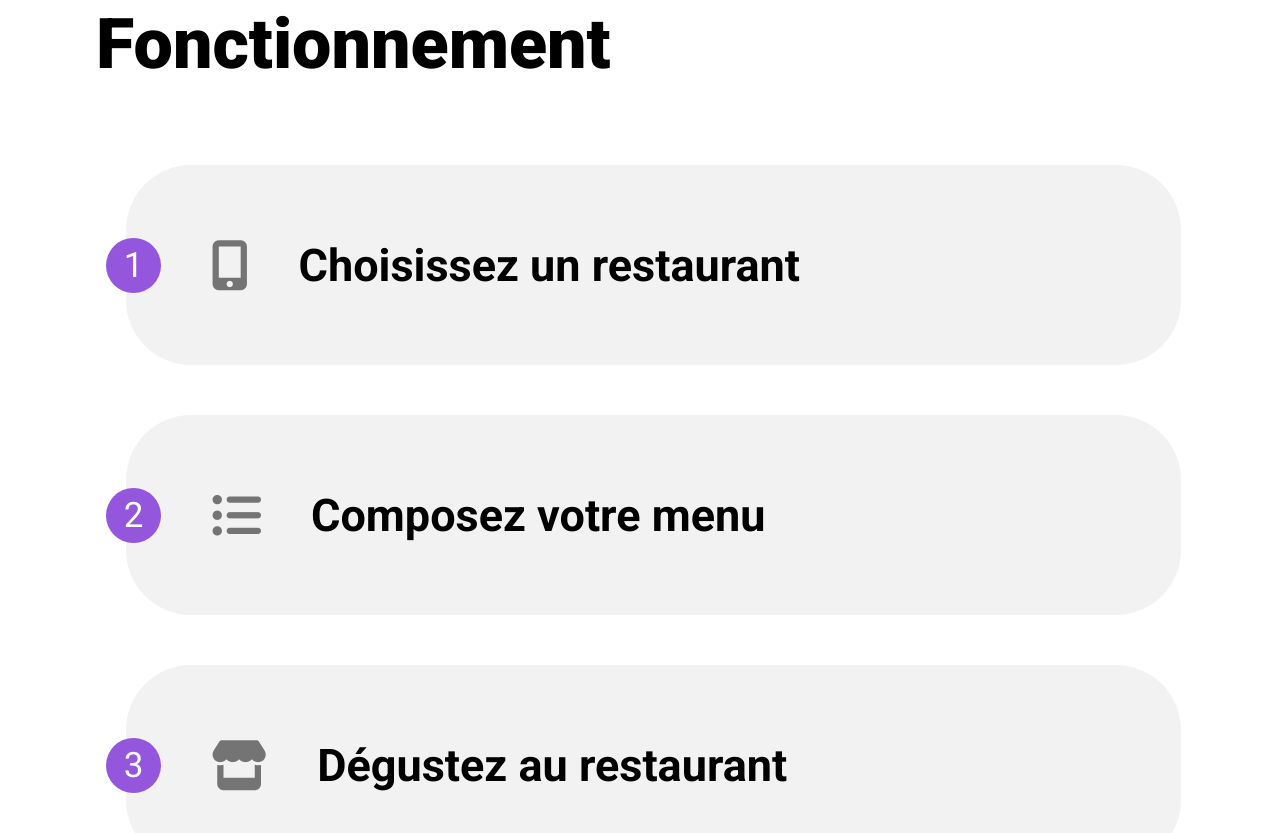
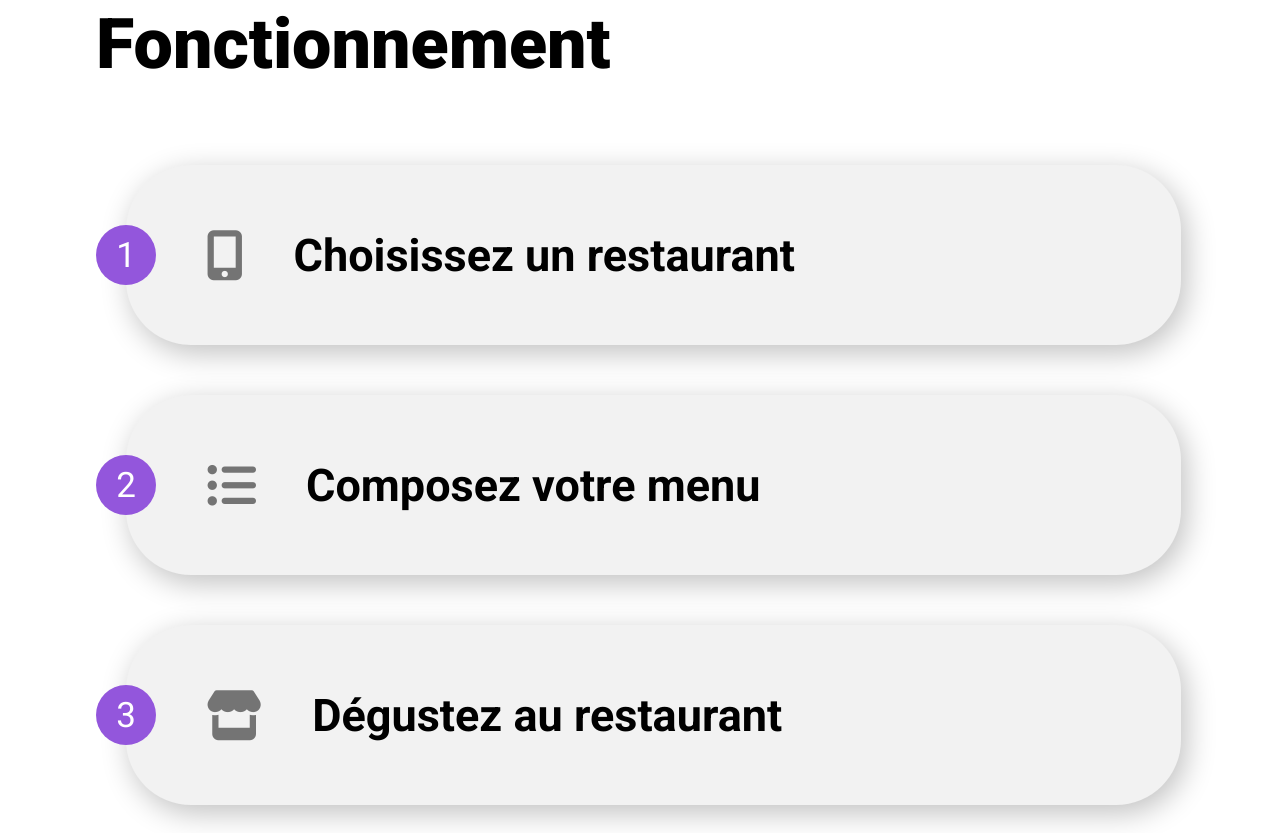
Before and after one commit to Naniiiiiie/MelanieMassey_3_06092021, a plain HTML site: page index.html in a window 1280 px wide. Shown: the part 927-1760 px from the top of the page. Drawn offline with Linux system fonts and the light colour scheme; a web font is replaced by a local one.

Commit message:
création mixin shadow pour ombres des box/cards

```diff
--- a/sass/Layout/_how.scss
+++ b/sass/Layout/_how.scss
@@ -7,21 +7,22 @@
     &__step{
         display: flex;
         align-items: center;
-        height: 200px;
+        height: 180px;
         width: 97%;
         padding: 10px;
         margin-left: 30px;
         background-color: $light-grey;
         border-radius: 65px;
+        @include shadow;
         &--listnb{
             display: flex;
             justify-content: center;
             align-items: center;
             background-color: $primary-color;
-            width: 55px;
-            height: 55px;
+            width: 60px;
+            height: 60px;
             border-radius: 50%;
-            margin-left: -30px;
+            margin-left: -40px;
         }
     }
     &__step > i{
--- /dev/null
+++ b/sass/Utils/_mixins.scss
@@ -0,0 +1,3 @@
+@mixin shadow {
+    box-shadow: 5px 8px 30px $dark-grey;
+}
--- a/sass/main.scss
+++ b/sass/main.scss
@@ -1,5 +1,6 @@
 @import "./Base/reset";
 @import "./Utils/variables";
+@import "./Utils/mixins";
 @import "./Base/base";
 @import "./Base/typography";
 @import "./Layout/header";
```
Also changed, not shown: css/main.css, 1 other file.
